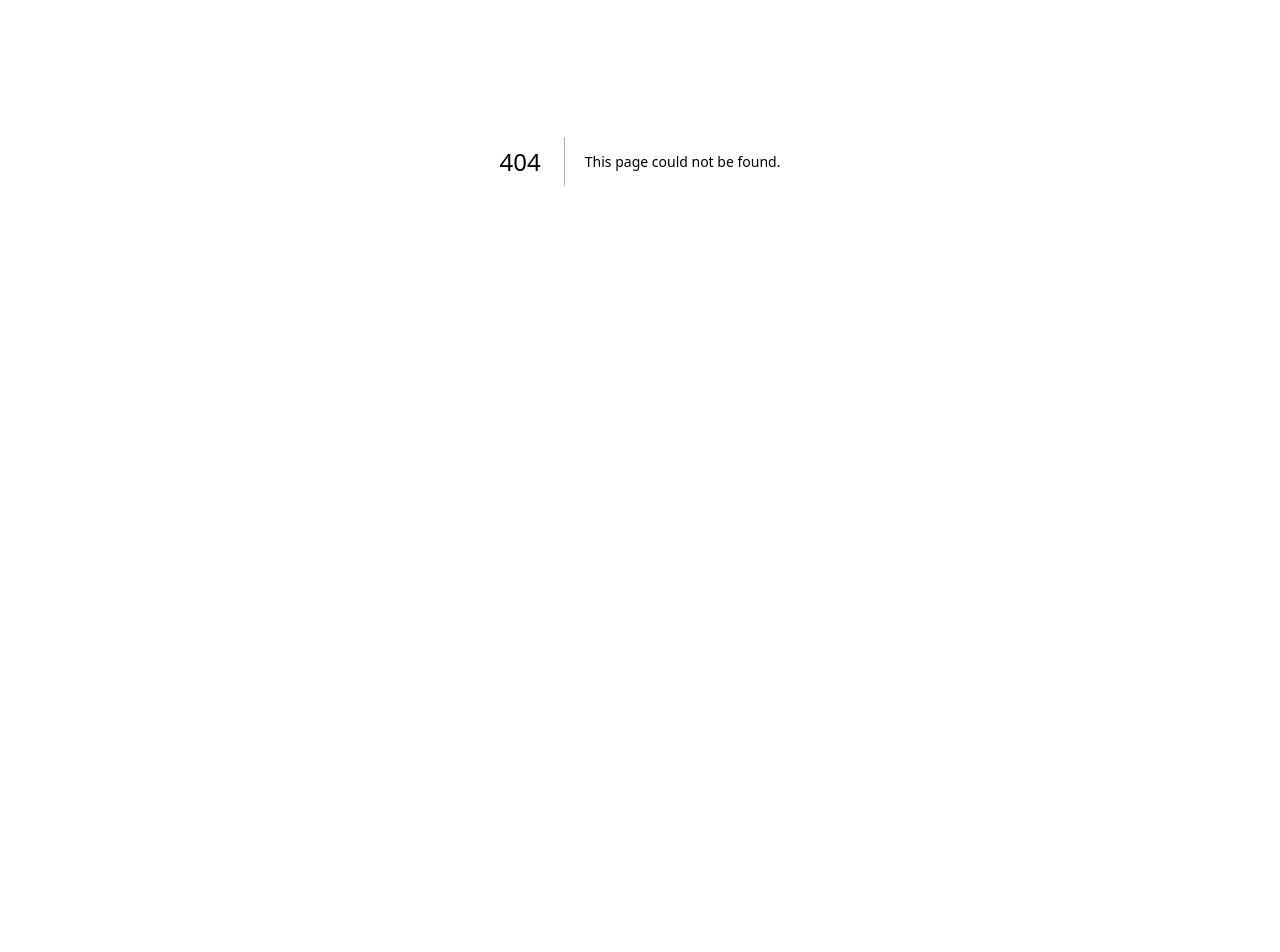
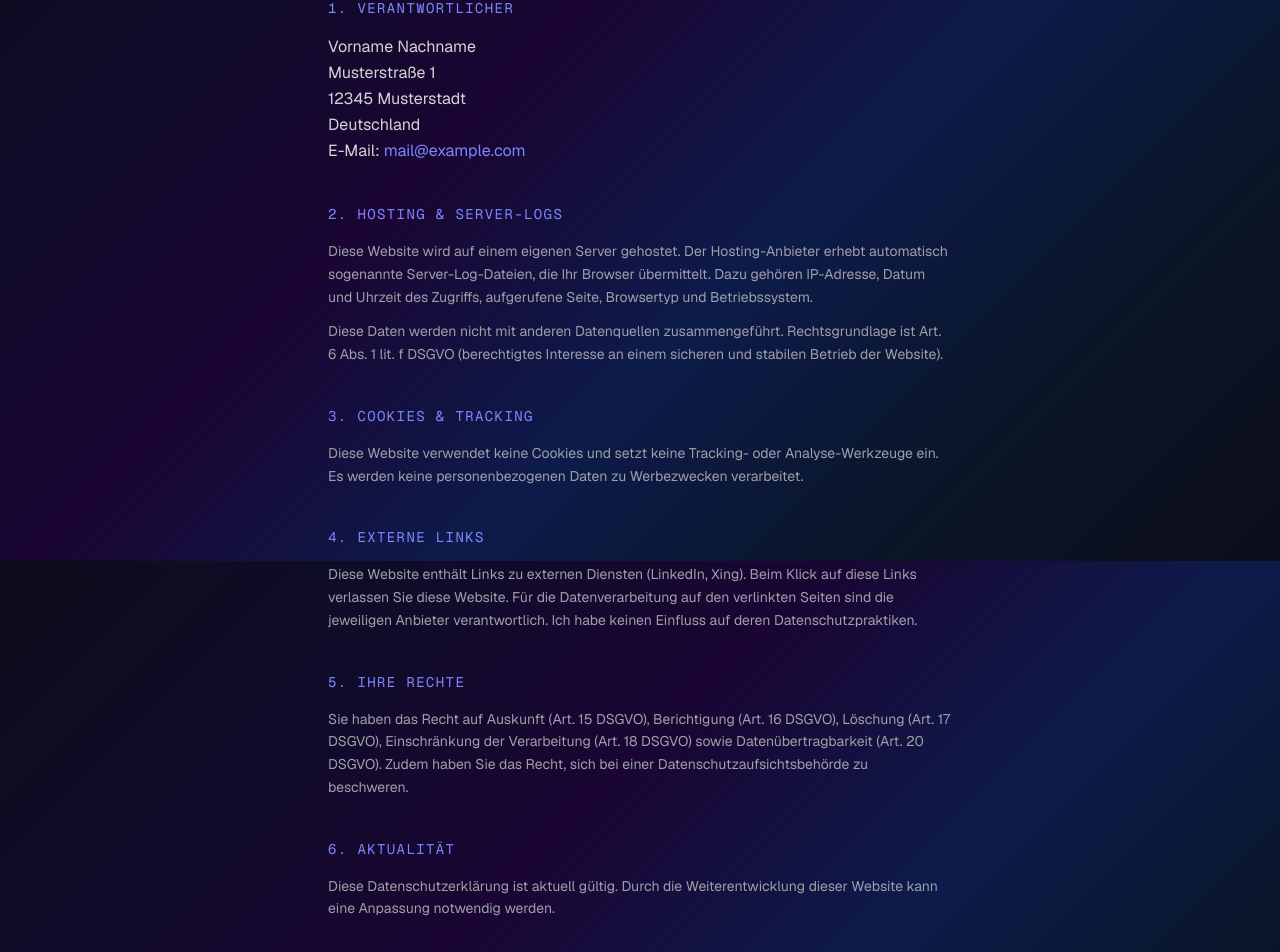
Before and after one commit to ch4oSj0k3r/sn-folio, a Next.js app: page /datenschutz in a window 1280 px wide. Before the commit this address had no page. Shown: the part 239-1191 px from the top of the page. Before the commit the page ends 800 px from the top, so only its background shows below. Built offline with nearby package versions, Linux system fonts and the light colour scheme.

Commit message:
feat: add datenschutz page and footer link

```diff
--- /dev/null
+++ b/src/app/datenschutz/page.tsx
@@ -0,0 +1,103 @@
+import Navbar from '@/components/Navbar';
+import Footer from '@/components/sections/Footer';
+import type { Metadata } from 'next';
+
+export const metadata: Metadata = {
+    title: 'Datenschutzerklärung — Sven Nowitzky',
+};
+
+export default function DatenschutzPage() {
+    return (
+        <>
+            <Navbar />
+            <main className="max-w-2xl mx-auto px-6 py-24">
+                <h1 className="text-3xl font-bold text-zinc-100 mb-12">Datenschutzerklärung</h1>
+
+                <section className="mb-10">
+                    <h2 className="text-sm font-mono text-indigo-400 uppercase tracking-widest mb-4">
+                        1. Verantwortlicher
+                    </h2>
+                    <p className="text-zinc-300 leading-relaxed">
+                        Vorname Nachname
+                        <br />
+                        Musterstraße 1<br />
+                        12345 Musterstadt
+                        <br />
+                        Deutschland
+                        <br />
+                        E-Mail:{' '}
+                        <a
+                            href="mailto:mail@example.com"
+                            className="text-indigo-400 hover:text-indigo-300 transition-colors"
+                        >
+                            mail@example.com
+                        </a>
+                    </p>
+                </section>
+
+                <section className="mb-10">
+                    <h2 className="text-sm font-mono text-indigo-400 uppercase tracking-widest mb-4">
+                        2. Hosting & Server-Logs
+                    </h2>
+                    <p className="text-zinc-400 leading-relaxed text-sm">
+                        Diese Website wird auf einem eigenen Server gehostet. Der Hosting-Anbieter
+                        erhebt automatisch sogenannte Server-Log-Dateien, die Ihr Browser
+                        übermittelt. Dazu gehören IP-Adresse, Datum und Uhrzeit des Zugriffs,
+                        aufgerufene Seite, Browsertyp und Betriebssystem.
+                    </p>
+                    <p className="text-zinc-400 leading-relaxed text-sm mt-3">
+                        Diese Daten werden nicht mit anderen Datenquellen zusammengeführt.
+                        Rechtsgrundlage ist Art. 6 Abs. 1 lit. f DSGVO (berechtigtes Interesse an
+                        einem sicheren und stabilen Betrieb der Website).
+                    </p>
+                </section>
+
+                <section className="mb-10">
+                    <h2 className="text-sm font-mono text-indigo-400 uppercase tracking-widest mb-4">
+                        3. Cookies & Tracking
+                    </h2>
+                    <p className="text-zinc-400 leading-relaxed text-sm">
+                        Diese Website verwendet keine Cookies und setzt keine Tracking- oder
+                        Analyse-Werkzeuge ein. Es werden keine personenbezogenen Daten zu
+                        Werbezwecken verarbeitet.
+                    </p>
+                </section>
+
+                <section className="mb-10">
+                    <h2 className="text-sm font-mono text-indigo-400 uppercase tracking-widest mb-4">
+                        4. Externe Links
+                    </h2>
+                    <p className="text-zinc-400 leading-relaxed text-sm">
+                        Diese Website enthält Links zu externen Diensten (LinkedIn, Xing). Beim
+                        Klick auf diese Links verlassen Sie diese Website. Für die Datenverarbeitung
+                        auf den verlinkten Seiten sind die jeweiligen Anbieter verantwortlich. Ich
+                        habe keinen Einfluss auf deren Datenschutzpraktiken.
+                    </p>
+                </section>
+
+                <section className="mb-10">
+                    <h2 className="text-sm font-mono text-indigo-400 uppercase tracking-widest mb-4">
+                        5. Ihre Rechte
+                    </h2>
+                    <p className="text-zinc-400 leading-relaxed text-sm">
+                        Sie haben das Recht auf Auskunft (Art. 15 DSGVO), Berichtigung (Art. 16
+                        DSGVO), Löschung (Art. 17 DSGVO), Einschränkung der Verarbeitung (Art. 18
+                        DSGVO) sowie Datenübertragbarkeit (Art. 20 DSGVO). Zudem haben Sie das
+                        Recht, sich bei einer Datenschutzaufsichtsbehörde zu beschweren.
+                    </p>
+                </section>
+
+                <section>
+                    <h2 className="text-sm font-mono text-indigo-400 uppercase tracking-widest mb-4">
+                        6. Aktualität
+                    </h2>
+                    <p className="text-zinc-400 leading-relaxed text-sm">
+                        Diese Datenschutzerklärung ist aktuell gültig. Durch die Weiterentwicklung
+                        dieser Website kann eine Anpassung notwendig werden.
+                    </p>
+                </section>
+            </main>
+            <Footer />
+        </>
+    );
+}
--- a/src/components/sections/Footer.tsx
+++ b/src/components/sections/Footer.tsx
@@ -59,6 +59,12 @@ export default function Footer() {
                     >
                         Impressum
                     </Link>
+                    <Link
+                        href="/datenschutz"
+                        className="text-zinc-400 hover:text-indigo-400 transition-colors text-sm"
+                    >
+                        Datenschutz
+                    </Link>
                 </div>
             </div>
         </footer>
```
